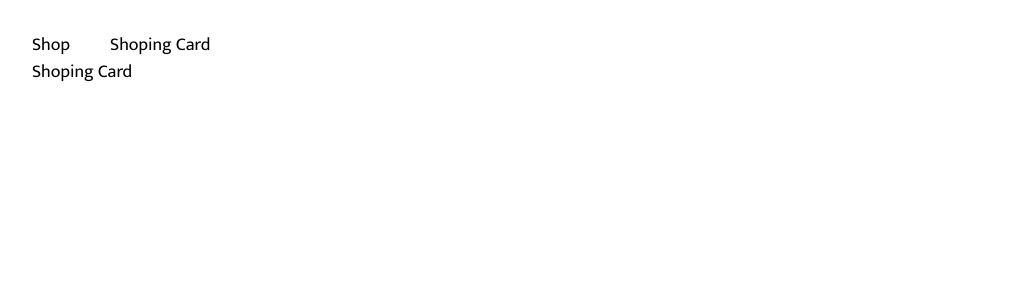
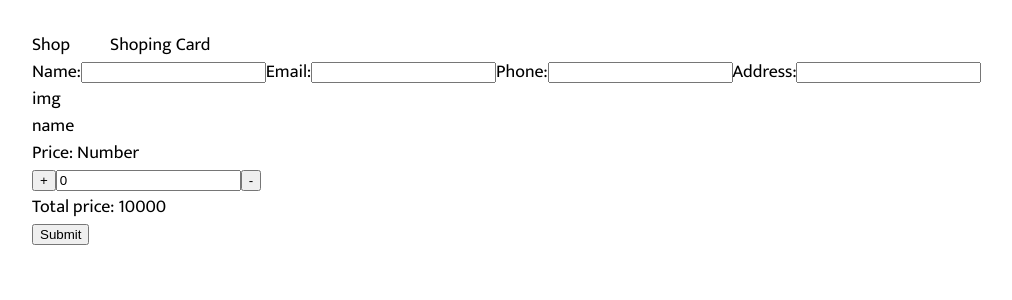
Before and after one commit to onikaChorba/delivery, a React (Create React App) app: page /shoppingCards in a window 1280 px wide. Shown: the top 300 px of the page, without its empty margins (96-1108 px from the left). Built offline with nearby package versions, Linux system fonts and the light colour scheme.

Commit message:
feat: add info in shopingcard

```diff
--- /dev/null
+++ b/src/components/ShoppingCard/ShopingCard.jsx
@@ -0,0 +1,54 @@
+import React from "react";
+import { useState } from "react";
+import "./ShopingCard.scss";
+export default function ShopingCard() {
+  const [value, setValue] = useState(0);
+
+  const handleIncrease = () => {
+    setValue(value + 1);
+  };
+
+  const handleDecrease = () => {
+    setValue(value - 1);
+  };
+  return (
+    <div className="shopingCard">
+      <div>
+        <div>
+          <div className="shopingCard__user">
+            <form>
+              <label>Name:</label>
+              <input type="text" />
+              <label>Email:</label>
+              <input type="email" />
+              <label>Phone:</label>
+              <input type="phone" />
+              <label>Address:</label>
+              <input type="text" />
+            </form>
+          </div>
+          <div className="shopingCard__selectProduct">
+            <div>img </div>
+            <div>
+              <div> name</div>
+              <div>
+                Price: <span>Number</span>
+              </div>
+            </div>
+          </div>
+        </div>
+        <div>
+          <button onClick={handleIncrease}>+</button>
+          <input type="number" value={value} readOnly />
+          <button onClick={handleDecrease}>-</button>
+        </div>
+      </div>
+      <div>
+        <div>
+          Total price: <span>10000</span>
+        </div>
+        <button>Submit</button>
+      </div>
+    </div>
+  );
+}
--- a/src/sections/ShopingCards/ShopingCards.jsx
+++ b/src/sections/ShopingCards/ShopingCards.jsx
@@ -1,4 +1,10 @@
+import ShopingCard from "../../components/ShoppingCard/ShopingCard";
+
 function ShopingCards() {
-  return <div>Shoping Card</div>;
+  return (
+    <div>
+      <ShopingCard />
+    </div>
+  );
 }
 export default ShopingCards;
```
Also changed, not shown: src/components/ShoppingCard/ShopingCard.scss (added).
